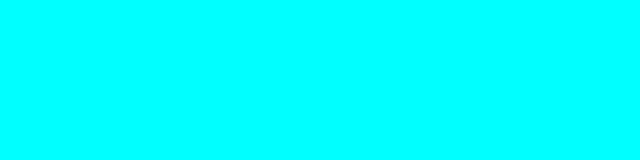
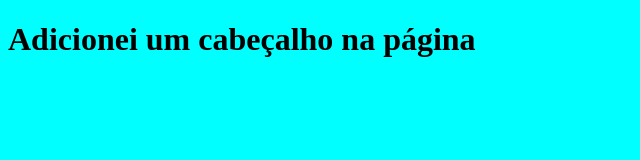
Before and after one commit to ThalesAvila/primeiroprojeto50585, a plain HTML site: page index.html in a window 1280 px wide. Shown: the whole page, without its empty margins (0-640 px from the left). Drawn offline with Linux system fonts and the light colour scheme.

Commit message:
Adicionei um H1 na página

```diff
--- a/index.html
+++ b/index.html
@@ -7,5 +7,7 @@
     <title>Aula de Github</title>
     <link rel="stylesheet" href="style.css" />
   </head>
-  <body></body>
+  <body>
+    <h1>Adicionei um cabeçalho na página</h1>
+  </body>
 </html>
```
